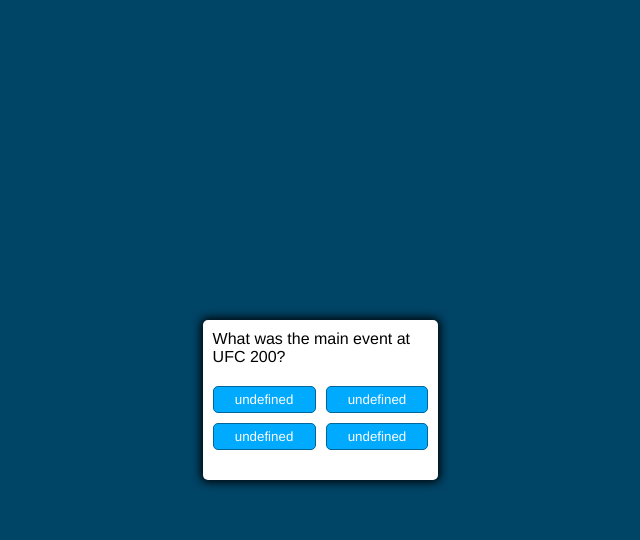
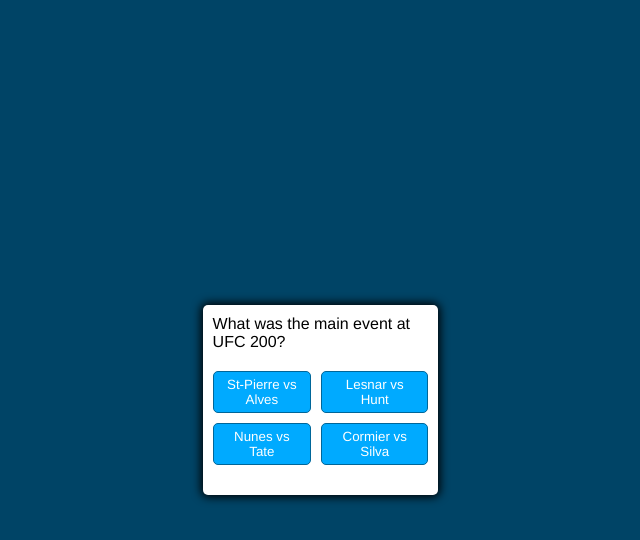
Before and after one commit to Dbenatar/MMA-quiz-jude, a plain HTML site: page index.html in a window 1280 px wide. Both pictures are taken after a click on the button "Start". Shown: the whole page, without its empty margins (290-930 px from the left). Drawn offline with Linux system fonts and the light colour scheme.

Commit message:
answers bug fixed

```diff
--- a/index.html
+++ b/index.html
@@ -21,7 +21,7 @@
         </div>
         <div class="controls">
           <button id="start-btn" class="start-btn btn">Start</button>
-          <button id="next-btn" class="next-btn btn hide">Next Question</button>
+          <button id="next-btn" class="next-btn btn hide">Next</button>
         </div>
       </div>
     </main>
--- a/script.js
+++ b/script.js
@@ -22,14 +22,14 @@
 
 function setNextQuestion() {
   resetState();
-  showQuesiton(shuffledQuestions[currentQuestionIndex]);
+  showQuestion(shuffledQuestions[currentQuestionIndex]);
 }
 
-function showQuesiton(question) {
+function showQuestion(question) {
   questionElement.innerText = question.question;
   question.answers.forEach((answer) => {
     const button = document.createElement("button");
-    button.innerText = answer.innerText;
+    button.innerText = answer.text;
     button.classList.add("btn");
     if (answer.correct) {
       button.dataset.correct = answer.correct;
```
